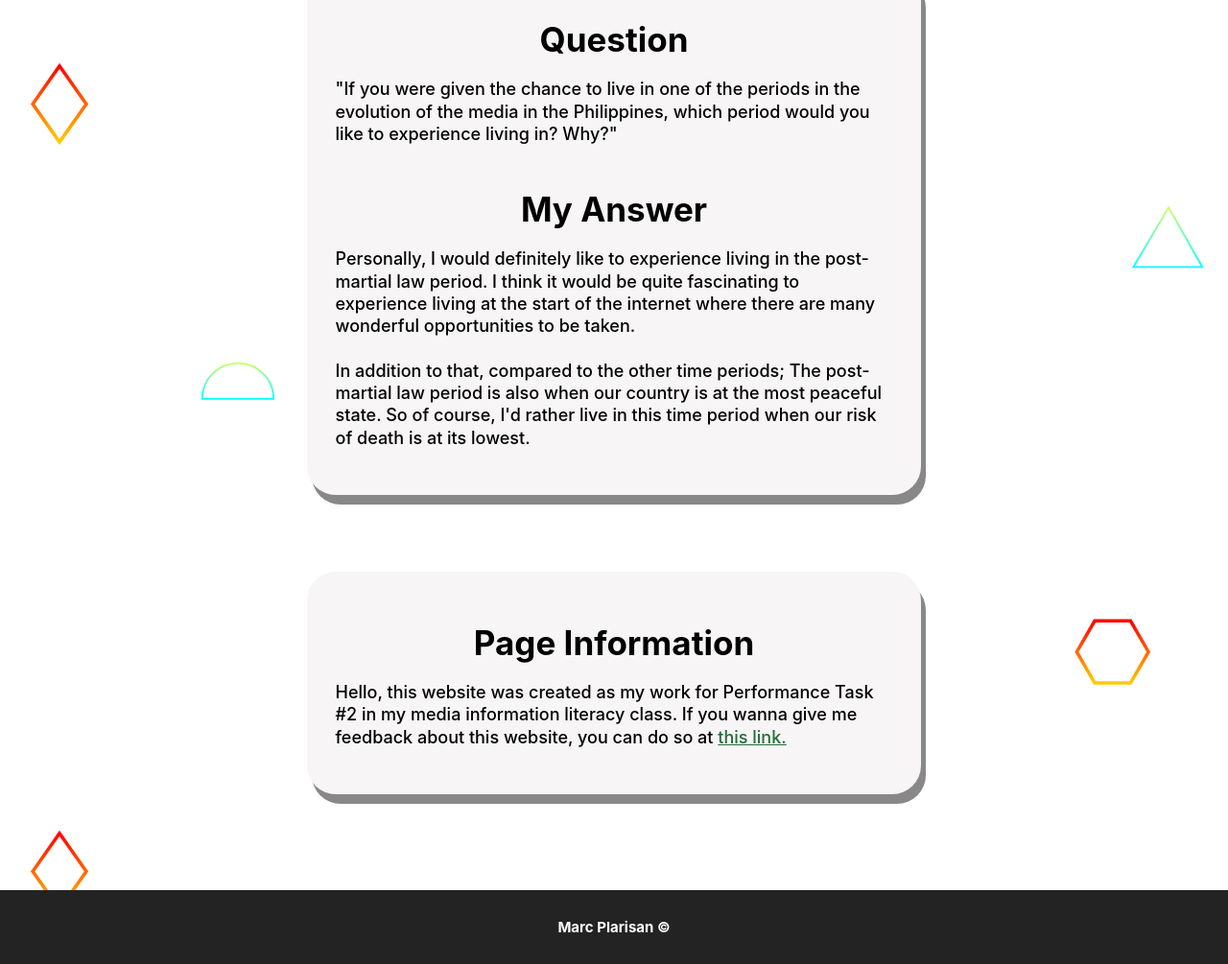
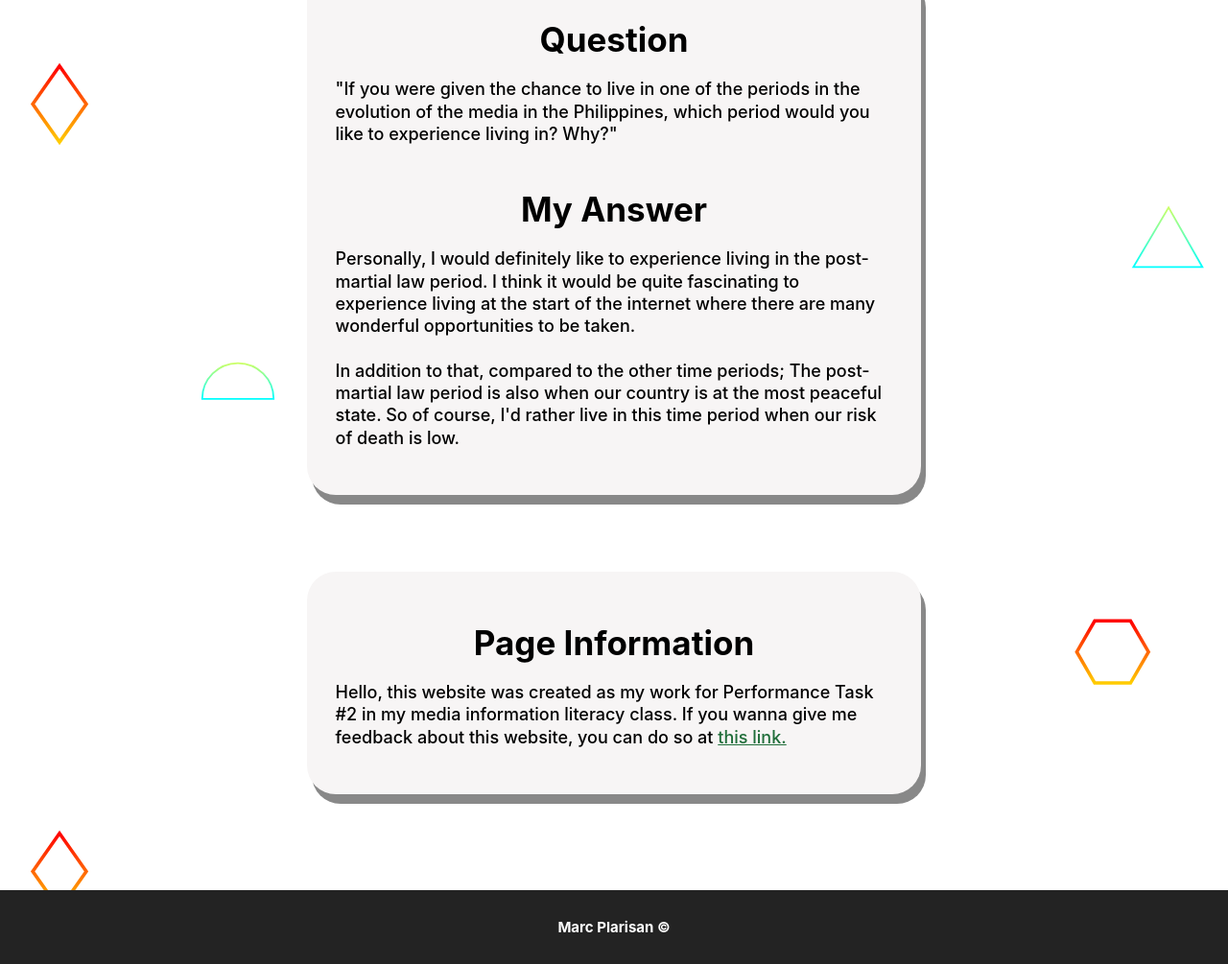
Before and after one commit to DragunWF/Media-Evolution-Web-App, a website built with Parcel: page index.html in a window 1280 px wide. Shown: the part 3438-4443 px from the top of the page at 96% size. Built offline with nearby package versions, Linux system fonts and the light colour scheme.

Commit message:
Minor adjustment

```diff
--- a/index.html
+++ b/index.html
@@ -109,7 +109,7 @@
           In addition to that, compared to the other time periods; The
           post-martial law period is also when our country is at the most
           peaceful state. So of course, I'd rather live in this time period when
-          our risk of death is at its lowest.
+          our risk of death is low.
         </p>
       </article>
       <article class="container text-container flex-object" data-aos="zoom-in">
```
